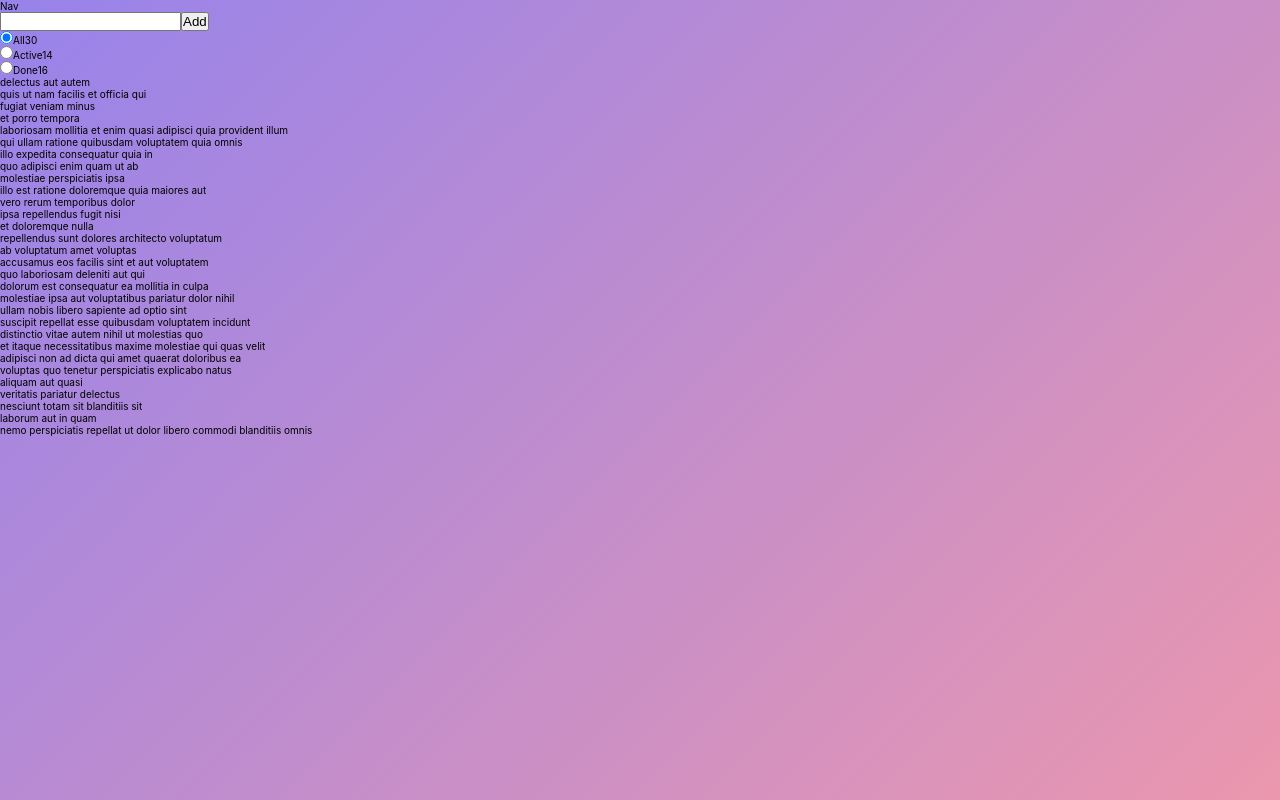
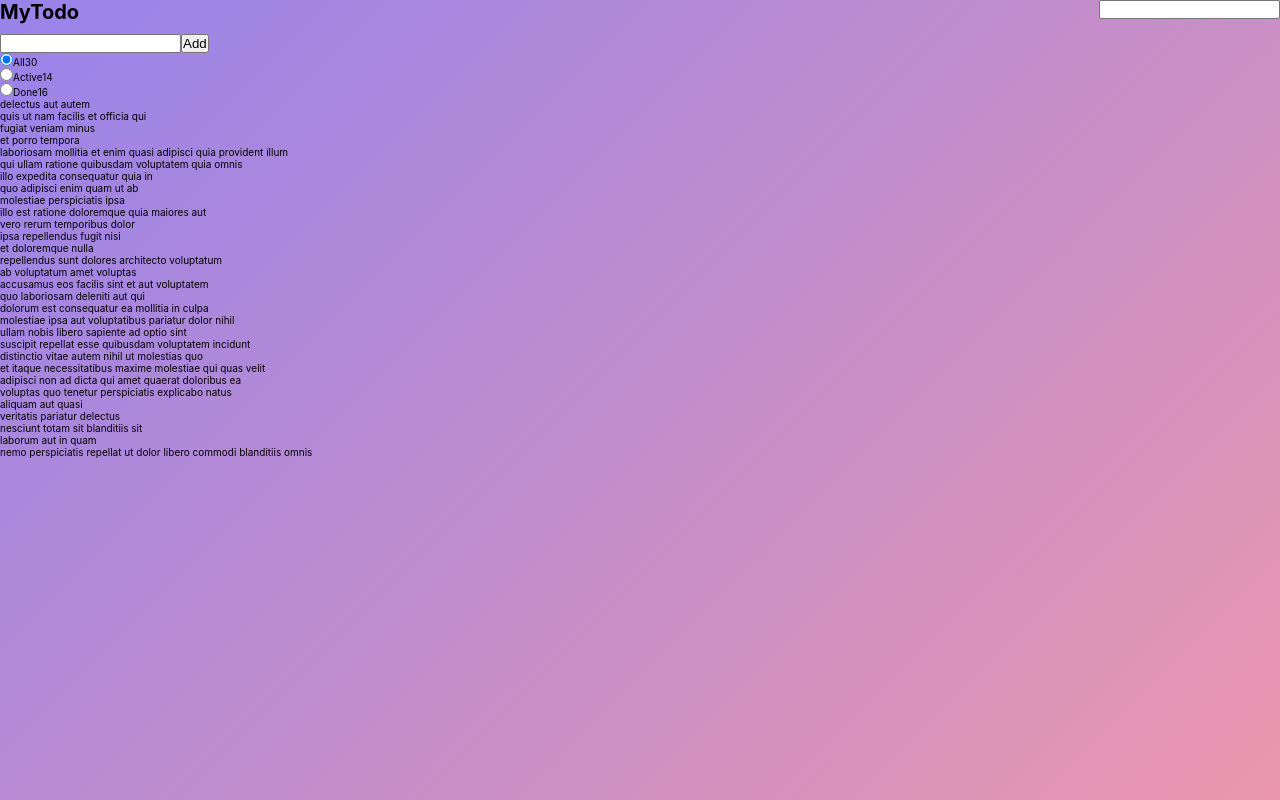
Before and after one commit to GuillouTran/devnerd, a React (Create React App) app: page / in a window 1280 px wide. Built offline with nearby package versions, Linux system fonts and the light colour scheme.

Commit message:
Create a Navbar component which contains Search component

```diff
--- a/src/components/Navbar.js
+++ b/src/components/Navbar.js
@@ -1,7 +1,20 @@
 import React from "react";
 
+import Search from "./Search";
+
 const Navbar = () => {
-  return <nav>Nav</nav>;
+  return (
+    <div
+      style={{
+        display: "flex",
+        justifyContent: "space-between",
+        marginBottom: "1rem"
+      }}
+    >
+      <h1 className="app-logo">MyTodo</h1>
+      <Search />
+    </div>
+  );
 };
 
 export default Navbar;
--- /dev/null
+++ b/src/components/Search.js
@@ -0,0 +1,11 @@
+import React from "react";
+
+const Search = () => {
+  return (
+    <div>
+      <input type="text" />
+    </div>
+  );
+};
+
+export default Search;
```
